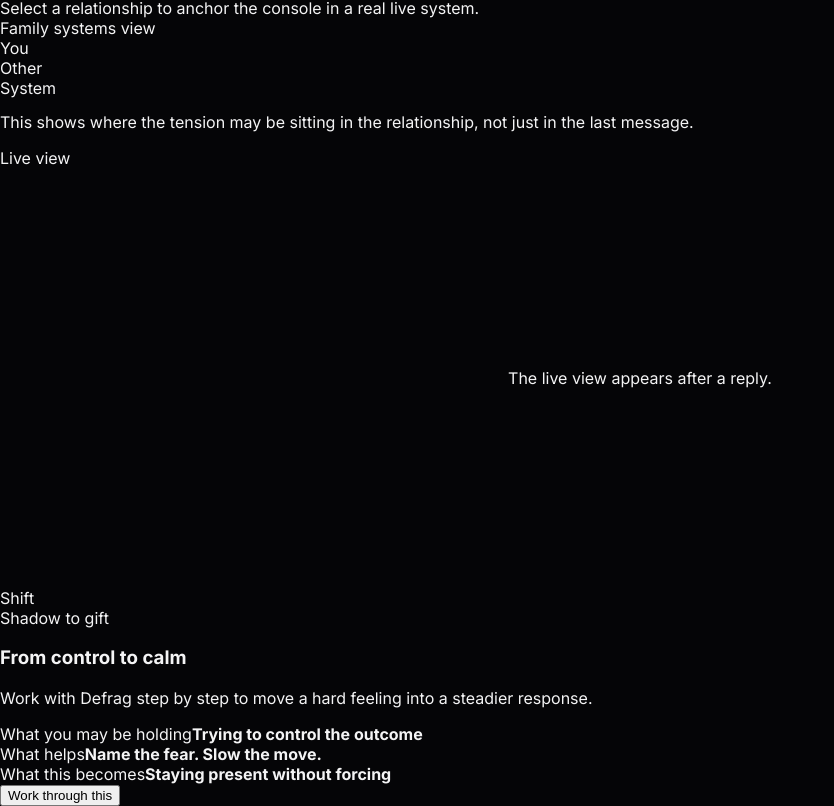
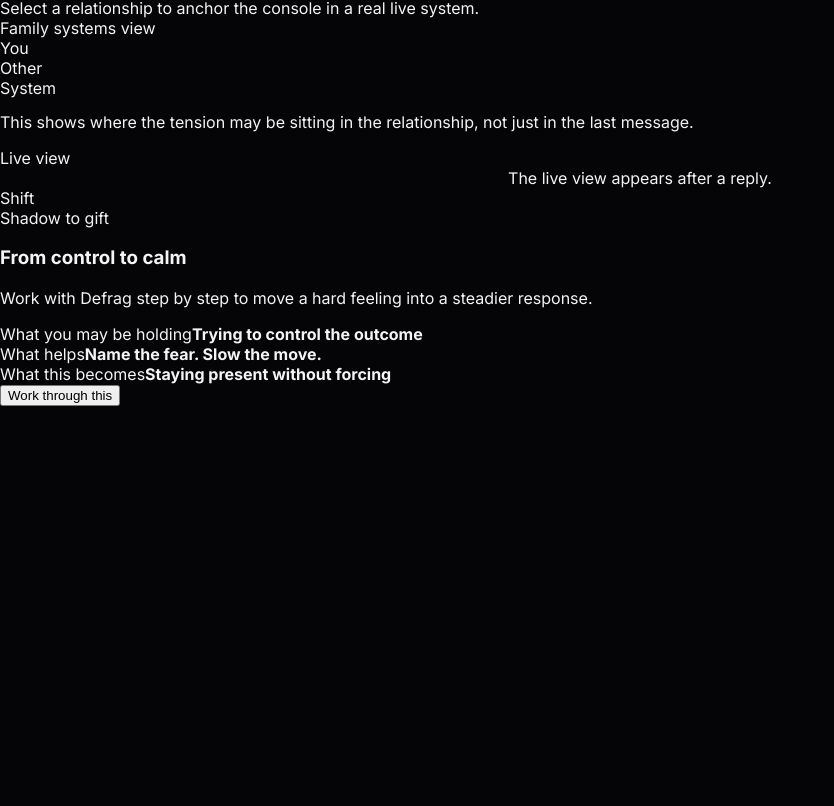
Before and after one commit to chadjameso93-netizen/defrag-ai-gateway-app, a Next.js app: page /app in a window 1280 px wide. Shown: the part 792-1598 px from the top of the page, without its empty margins (0-834 px from the left). After the commit the page ends 1198 px from the top, so only its background shows below. Built offline with nearby package versions, Linux system fonts and the light colour scheme; no server answers.

Commit message:
fix build errors, stabilize routes, supabase client safe

```diff
--- a/app/globals.css
+++ b/app/globals.css
@@ -1,41 +1,7 @@
-:root{
-  --bg:#050507;
-  --panel:#0c0c10;
-  --text:#f4f4f5;
-  --muted:#9ca3af;
-  --accent:#7c3aed;
-}
-
 html,body{
   margin:0;
   padding:0;
-  background:radial-gradient(1200px 600px at 50% 0%, #111118, #050507);
-  color:var(--text);
-  font-family:-apple-system,BlinkMacSystemFont,Inter,system-ui;
+  background:#050507;
+  color:#f4f4f5;
+  font-family:-apple-system,BlinkMacSystemFont,system-ui;
 }
-
-.map{
-  position:relative;
-  width:100%;
-  height:420px;
-}
-
-.person{
-  position:absolute;
-  padding:8px 14px;
-  background:rgba(255,255,255,0.05);
-  border:1px solid rgba(255,255,255,0.08);
-  border-radius:999px;
-  backdrop-filter:blur(12px);
-}
-
-.line{
-  position:absolute;
-  height:1px;
-  background:rgba(255,255,255,0.2);
-  transform-origin:0 0;
-}
-
-.line.warm{background:#22c55e}
-.line.cool{background:#60a5fa}
-.line.faded{background:rgba(255,255,255,0.08)}
```
Also changed, not shown: app/api/v1/dashboard/overview/route.ts (+8 -4 lines), app/api/v1/invites/route.ts (+6 -2 lines), lib/supabase/client.ts (+4 -8 lines).
